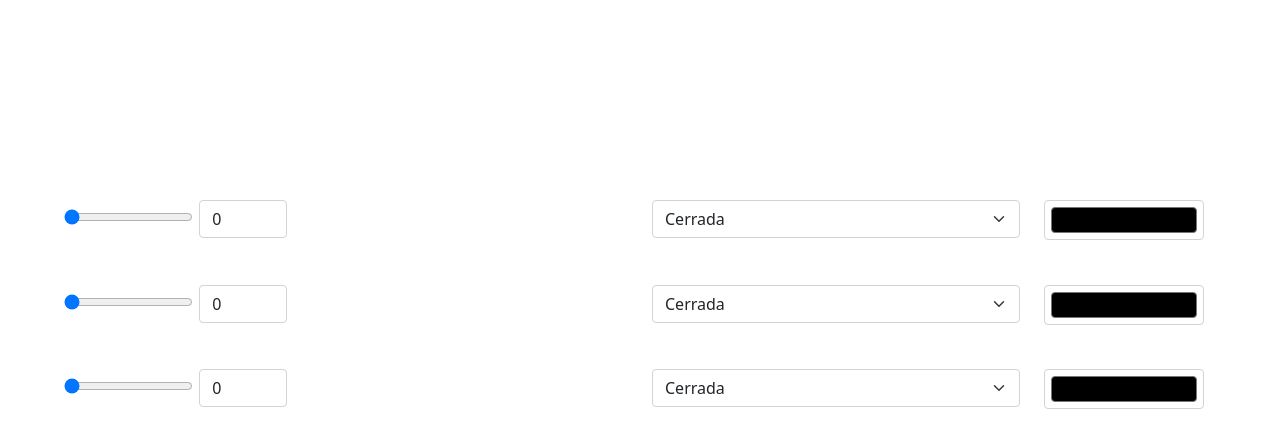
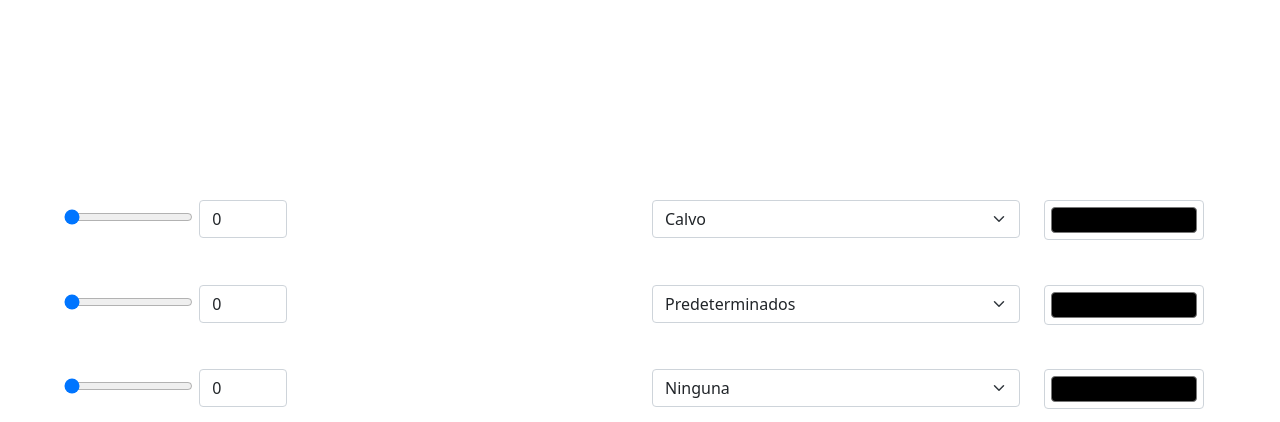
Before and after one commit to EricRubioSanchez/html, a PHP site: page /crearJugadores.php in a window 1280 px wide. Shown: the part 785-1207 px from the top of the page. Run offline with PHP 8.4, Linux system fonts and the light colour scheme.

Commit message:
mas contenido de ldiseño del jugador y solucion de errores

```diff
--- a/vistas/crearJugadores.php
+++ b/vistas/crearJugadores.php
@@ -66,7 +66,7 @@
                         </div>
                         <div class="col col-4">
                             <select id="pelo" class="form-select">
-                                <option selected>Cerrada</option>
+                                <option selected>Calvo</option>
                                 <option>Abierta</option>
                             </select>
                         </div>
@@ -91,7 +91,7 @@
                         </div>
                         <div class="col col-4">
                             <select id="ojos" class="form-select">
-                                <option selected>Cerrada</option>
+                                <option selected>Predeterminados</option>
                                 <option>Abierta</option>
                             </select>
                         </div>
@@ -117,8 +117,8 @@
                         </div>
                         <div class="col col-4">
                             <select id="barba" class="form-select">
-                                <option selected>Cerrada</option>
-                                <option>Abierta</option>
+                                <option selected>Ninguna</option>
+                                <option>Perilla</option>
                             </select>
                         </div>
                         <div class="col col-2">
@@ -129,14 +129,16 @@
                 <div class="form-group mb-2 mt-3">
                     <div class="row">
                         <div class="col col-6 "><label for="rebotes">Rebotes</label></div>
-                        <div class="col col-4"><label for="nariz">Nariz</label></div>
+                        <div class="col col-4"><label for="accesorios">Accesorios</label></div>
                         <div class="col col-2">
                             <img alt="Imagen del Personaje" style="border: 5px solid #ED3B3B;width:10rem;height:10rem;position:absolute;" src="../imagenes/cuerpo.png">
                             <img alt="Imagen del Personaje" class="piel" style="border: 5px solid #ED3B3B;width:10rem;height:10rem;position:absolute;" src="../imagenes/cabeza.png">
-                            <img alt="Barba del Personaje" class="barba" style="border: 5px solid #ED3B3B;width:10rem;height:10rem;position:absolute;" src="../imagenes/mii2.png">
-                            <img alt="Imagen del Personaje" style="border: 5px solid #ED3B3B;width:10rem;height:10rem;position:absolute;" src="../imagenes/ojos.png">
-                            <img alt="Imagen del Personaje" class="ojos" style="border: 5px solid #ED3B3B;width:10rem;height:10rem;position:absolute;" src="../imagenes/pupilas.png">
-
+                            <img alt="Boca del Personaje" class="boca" style="border: 5px solid #ED3B3B;width:10rem;height:10rem;position:absolute;" src="../imagenes/boca/Predeterminada.png">
+                            <img alt="Barba del Personaje" class="barba" style="border: 5px solid #ED3B3B;width:10rem;height:10rem;position:absolute;" hidden src="../imagenes/barba/Perilla.png">
+                            <img alt="Nariz del Personaje" style="border: 5px solid #ED3B3B;width:10rem;height:10rem;position:absolute;" src="../imagenes/nariz.png">
+                            <img alt="Ojos del Personaje" style="border: 5px solid #ED3B3B;width:10rem;height:10rem;position:absolute;"  src="../imagenes/ojos/Predeterminados.png">
+                            <img alt="Pupilas del Personaje" class="ojos" style="border: 5px solid #ED3B3B;width:10rem;height:10rem;position:absolute;" src="../imagenes/ojos/Predeterminados_2.png">
+                            <img alt="Accesorios del Personaje" class="accesorios" style="border: 5px solid #ED3B3B;width:10rem;height:10rem;position:absolute;" hidden src="../imagenes/accesorios/">
                         </div>
 
                     </div>
@@ -151,7 +153,7 @@
                         </div>
                         <div class="col col-4">
                             <select id="nariz" class="form-select">
-                                <option selected>Cerrada</option>
+                                <option selected>Predeterminada</option>
                                 <option>Abierta</option>
                             </select>
                         </div>
@@ -174,8 +176,9 @@
                         </div>
                         <div class="col col-4">
                             <select id="boca" class="form-select">
-                                <option selected>Cerrada</option>
-                                <option>Abierta</option>
+                                <option selected>Predeterminada</option>
+                                <option>Sonriente</option>
+                                <option>Morritos</option>
                             </select>
                         </div>
 
@@ -198,12 +201,15 @@
                         </div>
                         <div class="col col-4">
                             <select id="posicion" class="form-select">
-                                <option selected>Cerrada</option>
-                                <option>Abierta</option>
+                                <option selected>C</option>
+                                <option>PG</option>
+                                <option>SG</option>
+                                <option>PF</option>
+                                <option>SF</option>
                             </select>
                         </div>
                         <div class="col col-2">
-                            <input style="width: 10rem;max-width:none;" class="form-control form-control-color" name="piel" type="color" id="piel">
+                            <input style="width: 10rem;max-width:none;" class="form-control form-control-color" name="piel" value="#ad5833" type="color" id="piel">
                         </div>
 
                     </div>
@@ -234,14 +240,14 @@
                 </div>
                 <div class="form-group mb-2 mt-3">
                     <div class="row">
-                        <div class="col col-6 "><label for="perdidas">Perdidas</label></div>
+                        <div class="col col-6 "><label for="control">Control</label></div>
 
 
                     </div>
                     <div class="row">
                         <div class="col col-6">
-                            <input type="range" name="perdidas" id="perdidas" value="100" min="0" max="100" step="1">
-                            <input class="form-control" style="width:5.5rem;display:inline;" name="perdidas" value="100" min="0" max="100" step="1" type="number">
+                            <input type="range" name="control" id="control" value="0" min="0" max="100" step="1">
+                            <input class="form-control" style="width:5.5rem;display:inline;" name="control" value="0" min="0" max="100" step="1" type="number">
                             <div class="invalid-feedback">
                                 Por favor introduce un numero entre el 0 y el 100.
                             </div>
--- a/vistas/unirseFantasy.php
+++ b/vistas/unirseFantasy.php
@@ -35,7 +35,7 @@
     <?php include_once("./navs/header.php");
     include_once("./navs/aside.php") ?>
     <main class="main d-flex flex-wrap align-items-center justify-content-center justify-content-md-between container">
-        <div class="articulo text-white container" style="width: 62.9375rem; margin:auto;margin-top: 33vh;">
+        <div class="articulo text-white container" style="width: 32.9375rem; margin:auto;margin-top: 23vh;">
 
             <form class="needs-validation px-4 " novalidate>
             <h1>Unirse Fantasy</h1>
```
Also changed, not shown: controlador/crearJugadores.js (+34 -16 lines), imagenes/barba/Perilla.png (added), imagenes/boca/Morritos.png (added), imagenes/boca/Predeterminada.png (added), imagenes/boca/Sonriente.png (added), imagenes/cabeza.png, imagenes/mii2.png (deleted), imagenes/nada.png (added), imagenes/nariz.png (added), imagenes/ojos/Predeterminados.png (renamed from imagenes/ojos.png), imagenes/ojos/Predeterminados_2.png (renamed from imagenes/pupilas.png).
